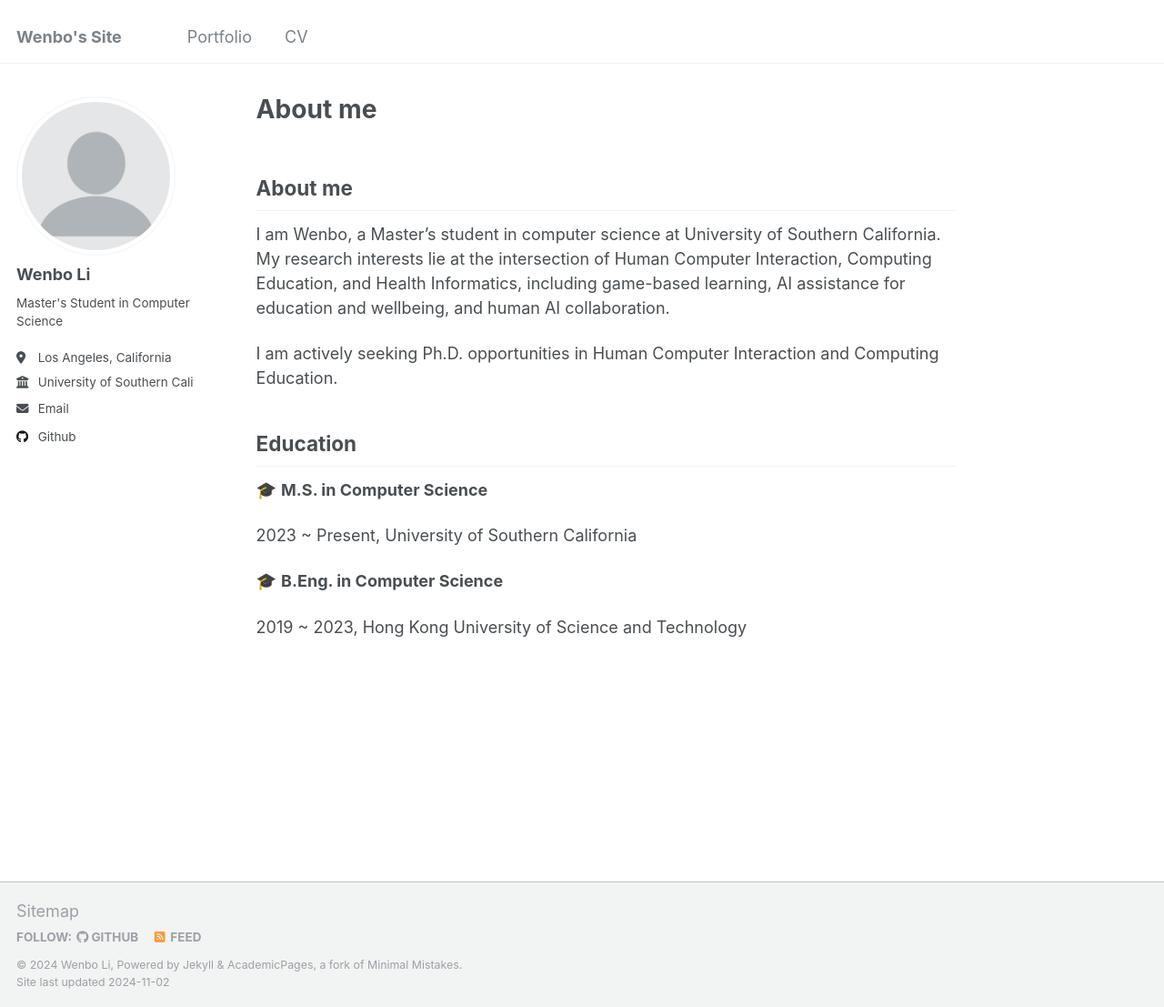
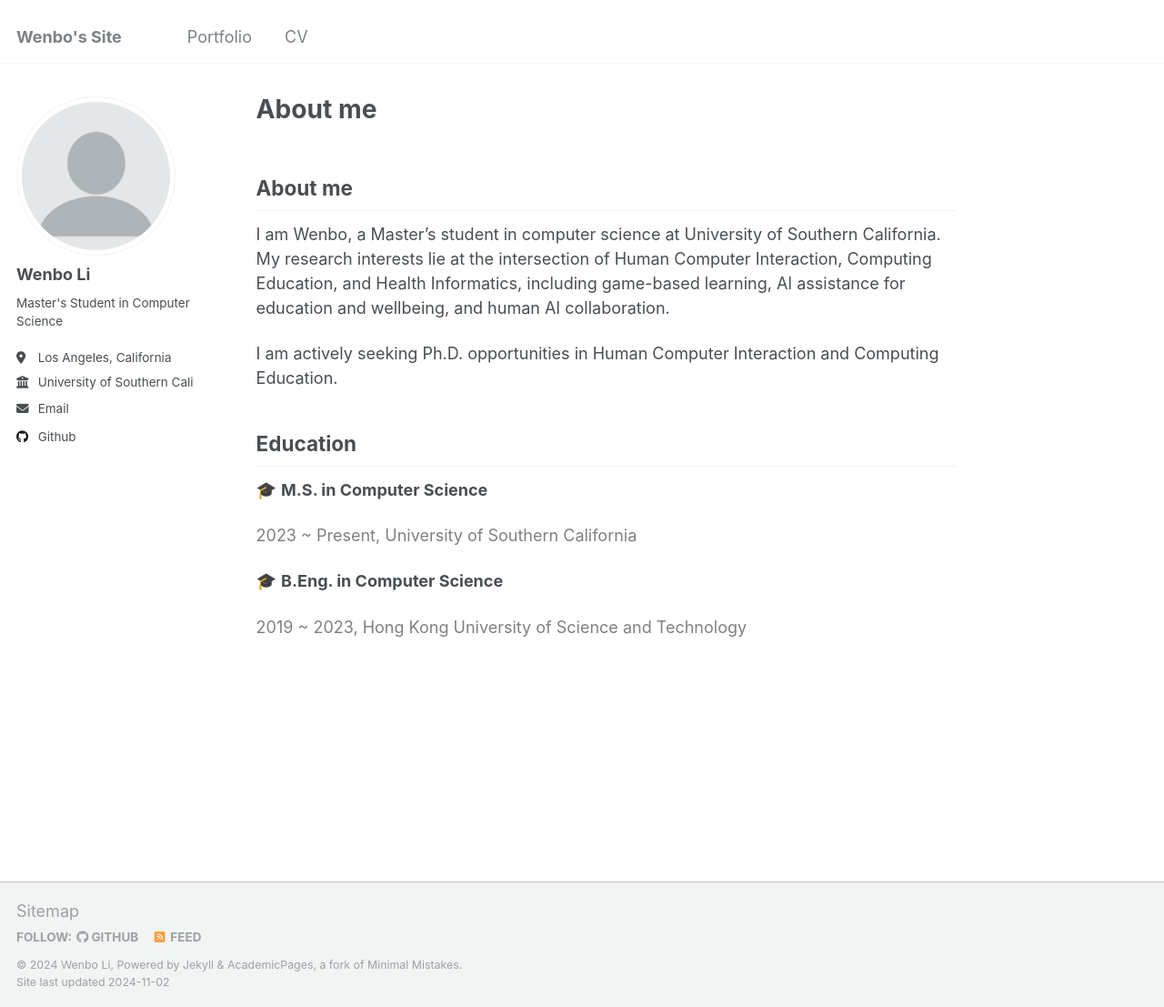
Before and after one commit to wlicb/me, a Jekyll site: the page built from _pages/about.md, in a window 1280 px wide and 1107 px high. Shown: the whole window at 91% size. Built offline with Jekyll 4.4.1, drawn with Linux system fonts in a browser that asks for light colours.

Commit message:
updated text color

```diff
--- a/_pages/about.md
+++ b/_pages/about.md
@@ -17,8 +17,9 @@ I am actively seeking Ph.D. opportunities in Human Computer Interaction and Comp
 ## Education
 🎓 **M.S. in Computer Science**
 
-  2023 ~ Present, University of Southern California
+<span style="color: gray;">  2023 ~ Present, University of Southern California</span>
+
 
 🎓 **B.Eng. in Computer Science**
 
-  2019 ~ 2023, Hong Kong University of Science and Technology
+<span style="color: gray;">  2019 ~ 2023, Hong Kong University of Science and Technology</span>
```
